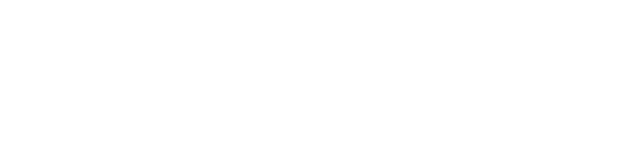
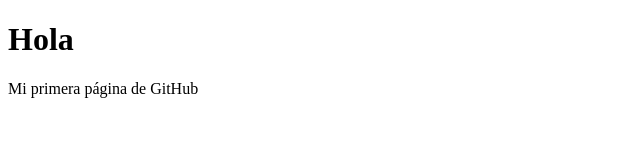
Before and after one commit to baenacc/btlinhouse.github.io, a plain HTML site: page index.html in a window 1280 px wide. Shown: the whole page, without its empty margins (0-640 px from the left). Drawn offline with Linux system fonts and the light colour scheme.

Commit message:
Second commit

```diff
--- a/index.html
+++ b/index.html
@@ -6,6 +6,7 @@
     <title>Hola Mundo</title>
 </head>
 <body>
-
+    <h1>Hola</h1>
+    <p>Mi primera página de GitHub</p>
 </body>
 </html>
```
